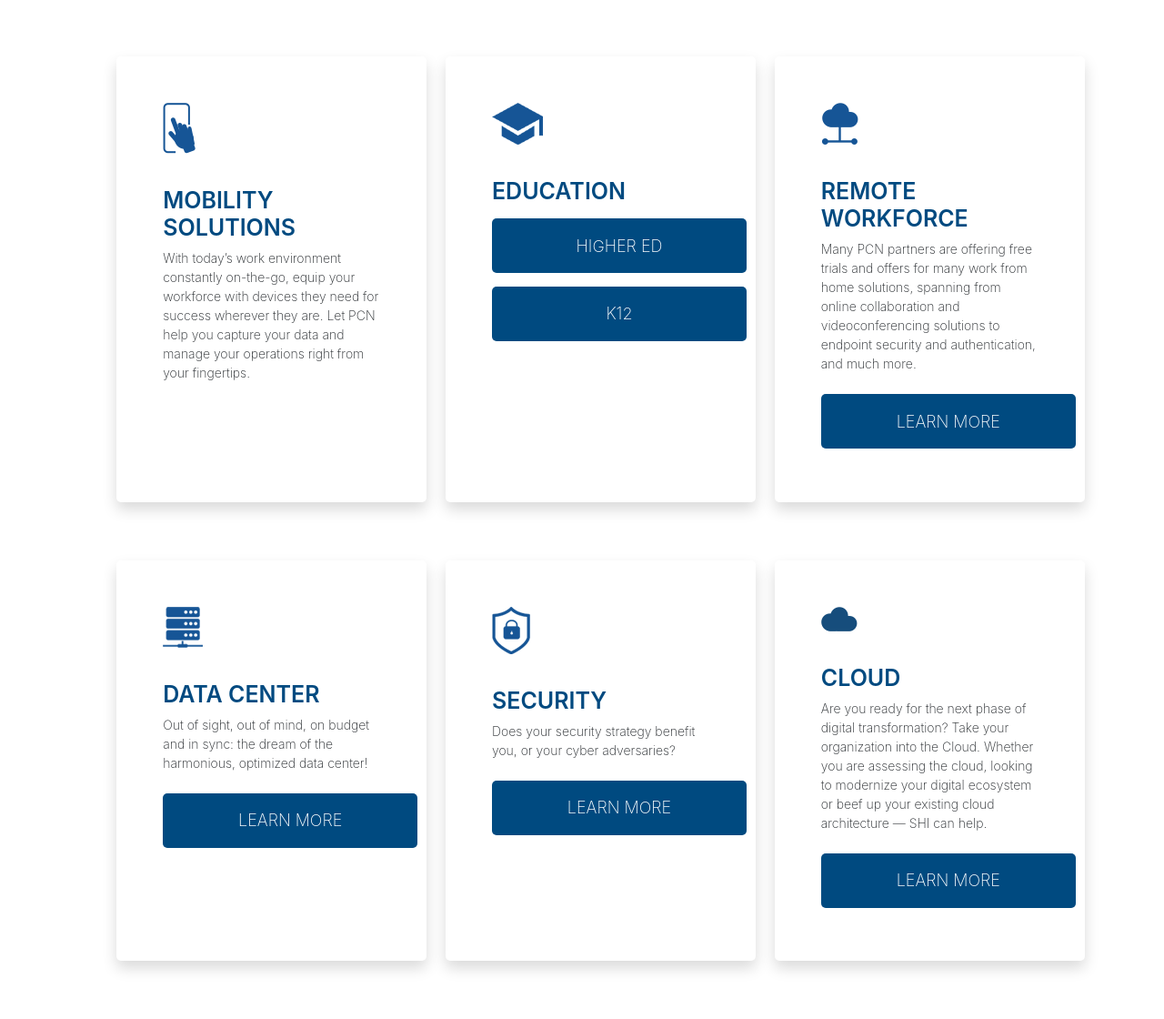
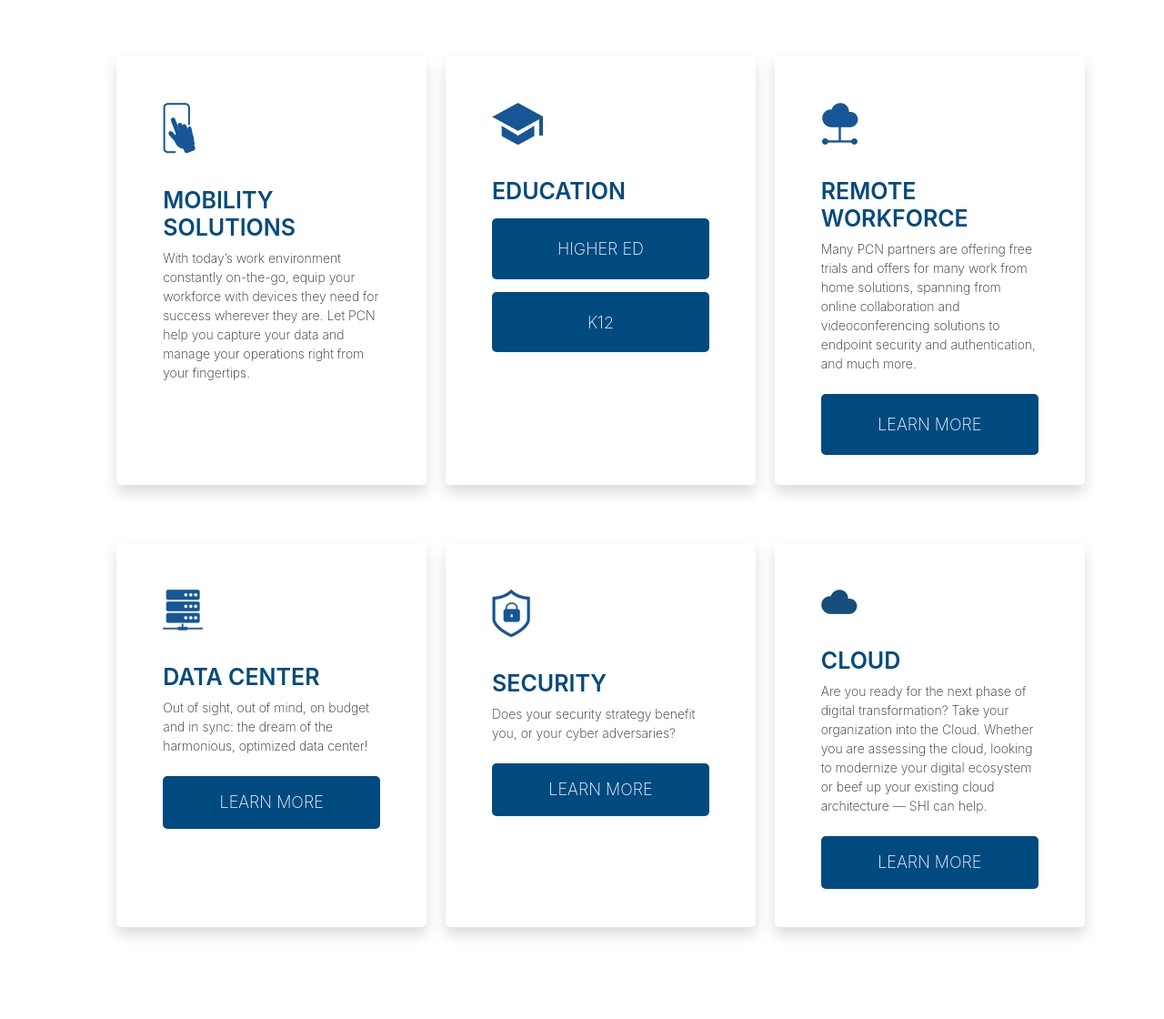
Before and after one commit to glennpaulmabao/PCN-Strategies, a PHP site: page / in a window 1280 px wide. Shown: the part 1107-2227 px from the top of the page at 91% size. After the commit the page ends 2137 px from the top, so only its background shows below. Run offline with PHP 8.4, Linux system fonts and the light colour scheme; some libraries are stand-ins or nearby versions.

Commit message:
padding update

```diff
--- a/assets/style.css
+++ b/assets/style.css
@@ -103,7 +103,7 @@
     padding: 3% 8%;
     border: none;
     border-radius: 5px;
-    width: 280px;
-    height: 60px;
+    width: 100%;
+    height: 18%;
     margin: 3% 0;
 }
```
